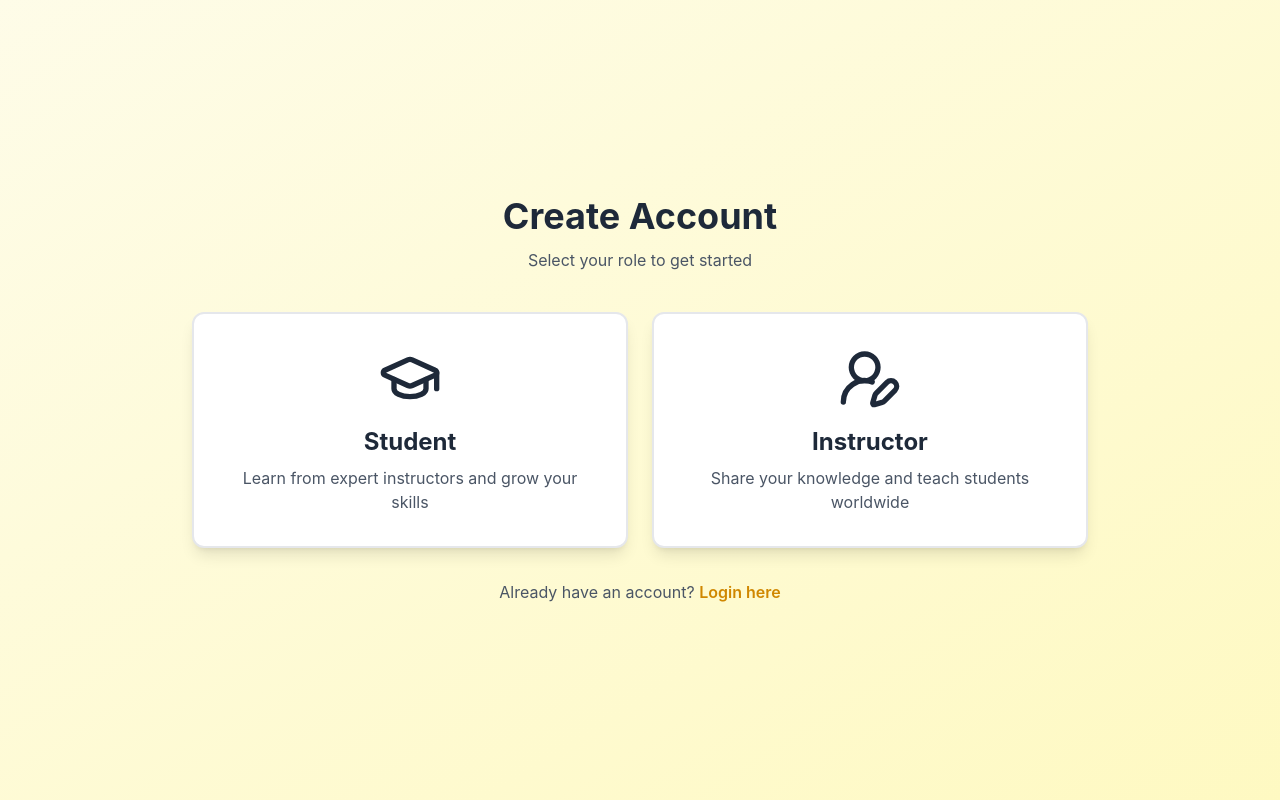
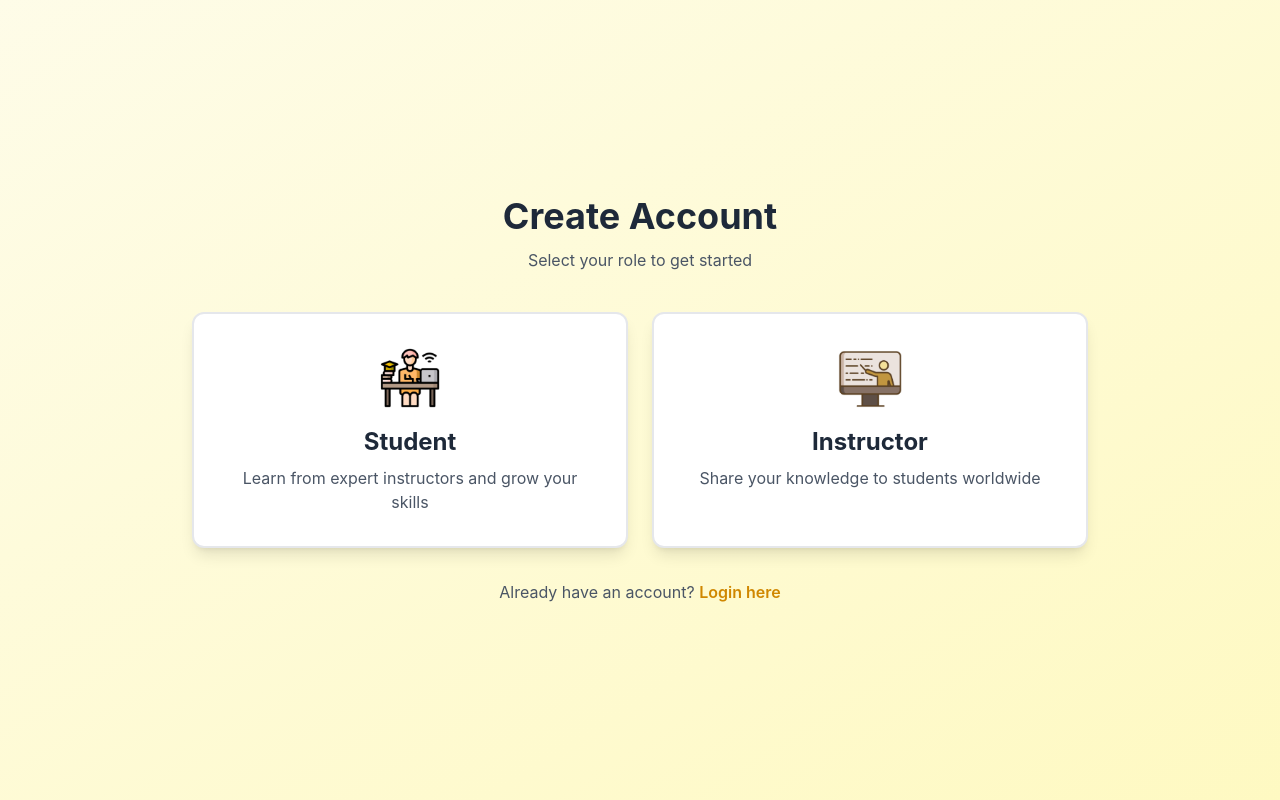
Before and after one commit to rumesh02/online-learning-platform, a React (Vite) app in the folder frontend/: page /signup in a window 1280 px wide. Built offline with nearby package versions, Linux system fonts and the light colour scheme.

Commit message:
feat: ui updates

```diff
--- a/frontend/src/components/common/RoleCard.jsx
+++ b/frontend/src/components/common/RoleCard.jsx
@@ -1,4 +1,7 @@
-const RoleCard = ({ role, icon: Icon, description, onClick, selected = false }) => {
+const RoleCard = ({ role, icon, description, onClick, selected = false }) => {
+  const isImagePath = typeof icon === 'string';
+  const Icon = !isImagePath ? icon : null;
+
   return (
     <div
       onClick={onClick}
@@ -9,7 +12,11 @@ const RoleCard = ({ role, icon: Icon, description, onClick, selected = false })
       }`}
     >
       <div className="flex justify-center mb-4">
-        <Icon className="w-16 h-16" />
+        {isImagePath ? (
+          <img src={icon} alt={role} className="w-16 h-16 object-contain" />
+        ) : (
+          <Icon className="w-16 h-16" />
+        )}
       </div>
       <h3 className="text-2xl font-bold text-center mb-2">{role}</h3>
       <p className={`text-center ${selected ? 'text-gray-800' : 'text-gray-600'}`}>
--- a/frontend/src/pages/auth/Login.jsx
+++ b/frontend/src/pages/auth/Login.jsx
@@ -1,6 +1,5 @@
 import { useState } from 'react';
 import { useNavigate } from 'react-router-dom';
-import { GraduationCap, UserRoundPen } from 'lucide-react';
 import RoleCard from '../../components/common/RoleCard';
 import Input from '../../components/common/Input';
 import Button from '../../components/common/Button';
@@ -62,13 +61,13 @@ const Login = () => {
             <div className="grid md:grid-cols-2 gap-6 mb-8">
               <RoleCard
                 role="Student"
-                icon={GraduationCap}
+                icon="/images/student.png"
                 description="Access your courses and continue learning"
                 onClick={() => handleRoleSelect('student')}
               />
               <RoleCard
                 role="Instructor"
-                icon={UserRoundPen}
+                icon="/images/instructor.png"
                 description="Manage your courses and students"
                 onClick={() => handleRoleSelect('instructor')}
               />
--- a/frontend/src/pages/auth/Signup.jsx
+++ b/frontend/src/pages/auth/Signup.jsx
@@ -1,6 +1,5 @@
 import { useState } from 'react';
 import { useNavigate } from 'react-router-dom';
-import { GraduationCap, UserRoundPen } from 'lucide-react';
 import RoleCard from '../../components/common/RoleCard';
 import Input from '../../components/common/Input';
 import Button from '../../components/common/Button';
@@ -72,14 +71,14 @@ const Signup = () => {
             <div className="grid md:grid-cols-2 gap-6 mb-8">
               <RoleCard
                 role="Student"
-                icon={GraduationCap}
+                icon="/images/student.png"
                 description="Learn from expert instructors and grow your skills"
                 onClick={() => handleRoleSelect('student')}
               />
               <RoleCard
                 role="Instructor"
-                icon={UserRoundPen}
-                description="Share your knowledge and teach students worldwide"
+                icon="/images/instructor.png"
+                description="Share your knowledge to students worldwide"
                 onClick={() => handleRoleSelect('instructor')}
               />
             </div>
```
